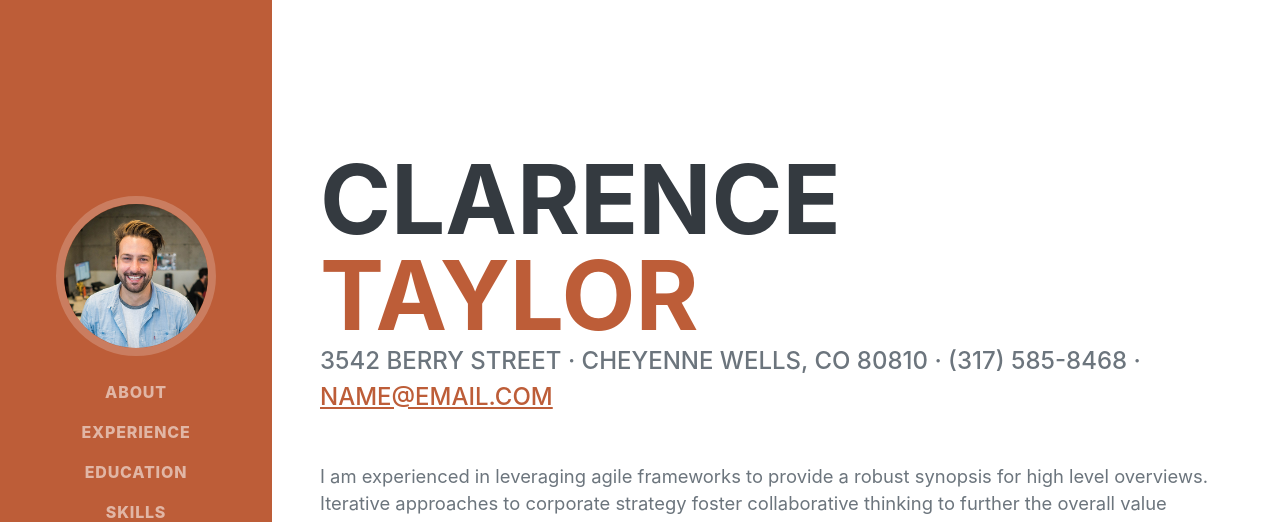
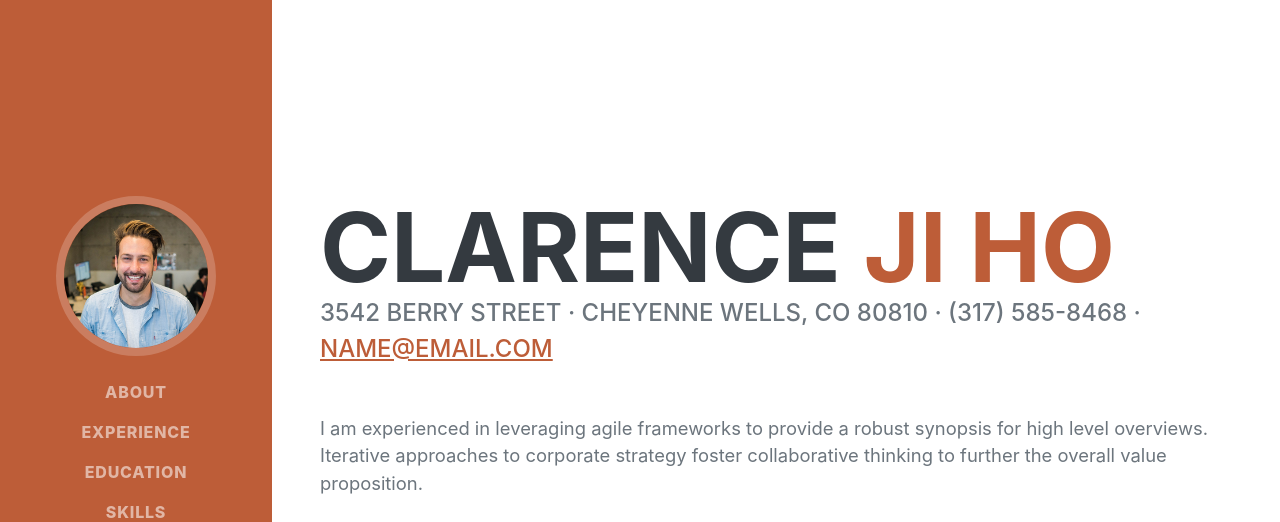
Before and after one commit to jiho4399/profile, a plain HTML site: page index.html in a window 1280 px wide. Shown: the top 522 px of the page. Drawn offline with nearby package versions, Linux system fonts and the light colour scheme; a web font is replaced by a local one.

Commit message:
change name

```diff
--- a/index.html
+++ b/index.html
@@ -19,7 +19,7 @@
         <!-- Navigation-->
         <nav class="navbar navbar-expand-lg navbar-dark bg-primary fixed-top" id="sideNav">
             <a class="navbar-brand js-scroll-trigger" href="#page-top">
-                <span class="d-block d-lg-none">지호</span>
+                <span class="d-block d-lg-none">Ji ho</span>
                 <span class="d-none d-lg-block"><img class="img-fluid img-profile rounded-circle mx-auto mb-2" src="assets/img/profile.jpg" alt="..." /></span>
             </a>
             <button class="navbar-toggler" type="button" data-bs-toggle="collapse" data-bs-target="#navbarResponsive" aria-controls="navbarResponsive" aria-expanded="false" aria-label="Toggle navigation"><span class="navbar-toggler-icon"></span></button>
@@ -41,7 +41,7 @@
                 <div class="resume-section-content">
                     <h1 class="mb-0">
                         Clarence
-                        <span class="text-primary">Taylor</span>
+                        <span class="text-primary">Ji ho</span>
                     </h1>
                     <div class="subheading mb-5">
                         3542 Berry Street · Cheyenne Wells, CO 80810 · (317) 585-8468 ·
```
